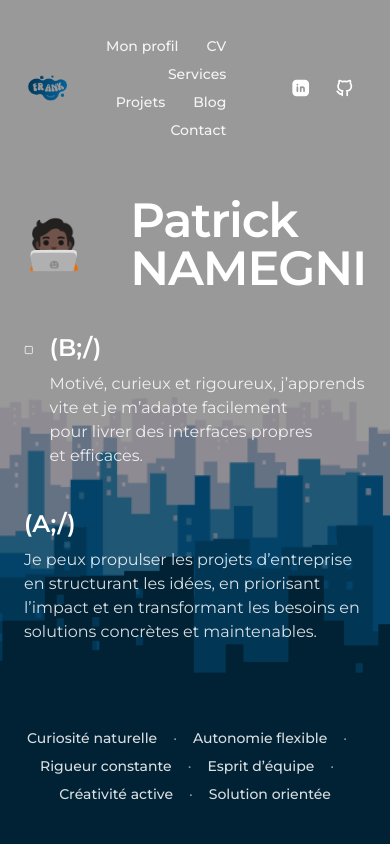
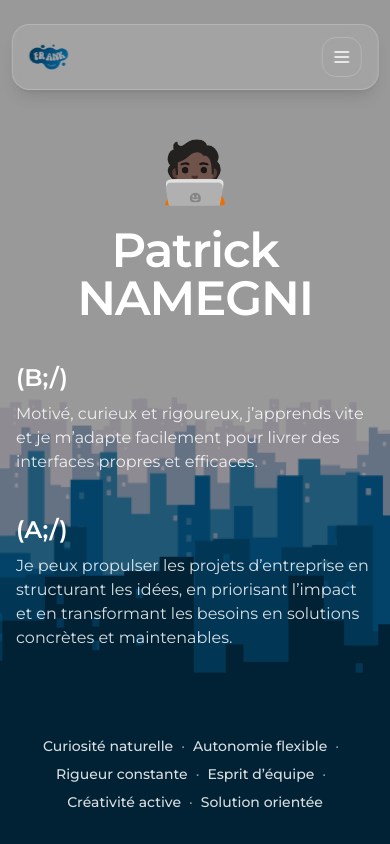
Before and after one commit to CodeShadowing95/portblog, a Next.js app: page / in a window 390 px wide. Built offline with nearby package versions, Linux system fonts and the light colour scheme.

Commit message:
style: Apply responsive design on Navbar and home page

```diff
--- a/app/layout.tsx
+++ b/app/layout.tsx
@@ -67,7 +67,7 @@ export default function RootLayout({
 
         <Navbar />
 
-        <div className="flex flex-1 flex-col px-6 pb-10 pt-28 z-10 text-white">
+        <div className="z-10 flex flex-1 flex-col px-4 pb-8 pt-24 text-white sm:px-6 sm:pb-10 sm:pt-28 lg:px-10">
           {children}
         </div>
 
--- a/app/page.tsx
+++ b/app/page.tsx
@@ -14,9 +14,11 @@ const Home = () => {
     <main className="flex flex-1 flex-col">
       <div className="flex flex-1 items-center">
         <div className="mx-auto flex w-full max-w-6xl flex-col justify-between gap-10">
-          <section className="flex w-full items-center justify-between">
-            <div className="flex-1 text-5xl leading-none sm:text-6xl">🧑🏿‍💻</div>
-            <h1 className=" flex-1 text-5xl font-semibold leading-none tracking-tight sm:text-7xl lg:text-8xl">
+          <section className="flex w-full flex-col items-center justify-between gap-6 sm:flex-row sm:items-center">
+            <div className="text-6xl leading-none sm:text-6xl lg:text-7xl">
+              🧑🏿‍💻
+            </div>
+            <h1 className="text-center text-5xl font-semibold leading-none tracking-tight sm:text-right sm:text-7xl lg:text-8xl">
               Patrick
               <br />
               NAMEGNI
@@ -25,7 +27,7 @@ const Home = () => {
 
           <section className="flex w-full flex-col justify-between gap-10 sm:flex-row sm:items-start">
             <div className="flex max-w-xl items-start gap-4">
-              <Square className="mt-1 h-7 w-7 text-white/90" />
+              <Square className="mt-1 h-7 w-7 text-white/90 shrink-0 hidden sm:block" />
               <div>
                 <div className="text-2xl font-semibold">(B;/)</div>
                 <p className="mt-2 text-pretty text-white/85">
@@ -35,7 +37,7 @@ const Home = () => {
               </div>
             </div>
 
-            <div className="max-w-xl">
+            <div className="max-w-xl sm:text-right">
               <div className="text-2xl font-semibold">(A;/)</div>
               <p className="mt-2 text-pretty text-white/85">
                 Je peux propulser les projets d’entreprise en structurant les
@@ -47,13 +49,16 @@ const Home = () => {
         </div>
       </div>
 
-      <footer className="mx-auto mt-auto w-full max-w-6xl">
+      <footer className="mx-auto sm:mt-auto mt-10 w-full max-w-6xl">
         <div className="flex flex-wrap items-center justify-center gap-y-2 text-sm font-medium text-white/85">
           {qualities.map((q, idx) => (
             <span key={q} className="inline-flex items-center">
               <span>{q}</span>
               {idx < qualities.length - 1 ? (
-                <span className="px-4 text-white/55" aria-hidden="true">
+                <span
+                  className="px-2 text-white/55 sm:px-4"
+                  aria-hidden="true"
+                >
                   ·
                 </span>
               ) : null}
--- a/components/Navbar.tsx
+++ b/components/Navbar.tsx
@@ -10,10 +10,6 @@ const LinkedInIcon = () => (
 
 const GitHubIcon = () => (
     <svg xmlns="http://www.w3.org/2000/svg" width="32" height="32" className="h-5 w-5" viewBox="0 0 24 24"><path fill="none" stroke="currentColor" strokeLinecap="round" strokeLinejoin="round" strokeWidth="2" d="M9 19c-4.3 1.4-4.3-2.5-6-3m12 5v-3.5c0-1 .1-1.4-.5-2c2.8-.3 5.5-1.4 5.5-6a4.6 4.6 0 0 0-1.3-3.2a4.2 4.2 0 0 0-.1-3.2s-1.1-.3-3.5 1.3a12.3 12.3 0 0 0-6.2 0C6.5 2.8 5.4 3.1 5.4 3.1a4.2 4.2 0 0 0-.1 3.2A4.6 4.6 0 0 0 4 9.5c0 4.6 2.7 5.7 5.5 6c-.6.6-.6 1.2-.5 2V21"/></svg>
-)
-
-const FacebookIcon = () => (
-    <svg xmlns="http://www.w3.org/2000/svg" width="32" height="32" className="h-5 w-5" viewBox="0 0 24 24"><path fill="none" stroke="currentColor" strokeLinecap="round" strokeLinejoin="round" strokeWidth="2" d="M7 10v4h3v7h4v-7h3l1-4h-4V8a1 1 0 0 1 1-1h3V3h-3a5 5 0 0 0-5 5v2z"/></svg>
 )
 
 type NavAttrs = {
@@ -84,6 +80,7 @@ const NavItem = ({ attrs, className }: NavProps) => {
 const Navbar = () => {
 
     const [isScrolled, setIsScrolled] = useState(false);
+    const [mobileOpen, setMobileOpen] = useState(false);
 
     useEffect(() => {
         const handleScroll = () => {
@@ -91,6 +88,7 @@ const Navbar = () => {
         };
 
         window.addEventListener("scroll", handleScroll);
+        handleScroll();
 
         return () => {
             window.removeEventListener("scroll", handleScroll);
@@ -98,8 +96,8 @@ const Navbar = () => {
     }, []);
 
     return (
-        <nav className={`fixed left-1/2 top-6 z-100 w-[min(94vw,1200px)] -translate-x-1/2 rounded-2xl px-4 py-3 transition-colors duration-300 ${isScrolled ? "bg-[#D9D9D9]" : ""}`}>
-            <div className="flex items-center justify-between gap-6">
+        <nav className={`fixed left-1/2 top-6 z-[100] w-[min(94vw,1200px)] -translate-x-1/2 rounded-2xl border border-white/20 bg-white/10 px-4 py-3 shadow-lg backdrop-blur-md transition-colors duration-300 ${isScrolled ? "bg-[#D9D9D9]/70" : ""}`}>
+            <div className="flex items-center justify-between gap-4">
                 <Link
                     href="/"
                     className={`flex items-center gap-3 font-semibold tracking-wide ${isScrolled ? "text-slate-700" : " text-white"}`}
@@ -115,14 +113,14 @@ const Navbar = () => {
                     {/* <span className="text-base sm:text-lg">Portfolio</span> */}
                 </Link>
 
-                <div className="flex flex-1 items-center justify-end gap-14">
-                    <div className={`flex flex-wrap items-center justify-end gap-x-7 gap-y-2 text-sm font-medium ${isScrolled ? "text-slate-700/90" : "text-white/90"}`}>
+                <div className="flex items-center gap-3">
+                    <div className={`hidden flex-wrap items-center justify-end gap-x-7 gap-y-2 text-sm font-medium md:flex ${isScrolled ? "text-slate-700/90" : "text-white/90"}`}>
                         {navLinks.map((link) => (
                             <NavItem key={link.href} attrs={link} className={`transition ${isScrolled ? "hover:text-slate-700/50" : "hover:text-white/60"}`} />
                         ))}
                     </div>
 
-                    <div className="flex items-center gap-2">
+                    <div className="hidden items-center gap-2 md:flex">
                         {navSocials.map((social) => (
                             <a
                                 key={social.href}
@@ -136,8 +134,79 @@ const Navbar = () => {
                             </a>
                         ))}
                     </div>
+
+                    <button
+                        type="button"
+                        aria-label={mobileOpen ? "Fermer le menu" : "Ouvrir le menu"}
+                        aria-expanded={mobileOpen}
+                        aria-controls="mobile-nav"
+                        onClick={() => setMobileOpen((v) => !v)}
+                        className={`inline-flex h-10 w-10 items-center justify-center rounded-xl border transition md:hidden ${isScrolled ? "border-slate-300/60 text-slate-700 hover:bg-slate-100" : "border-white/20 text-white hover:bg-white/10"}`}
+                    >
+                        <svg
+                            aria-hidden="true"
+                            xmlns="http://www.w3.org/2000/svg"
+                            viewBox="0 0 24 24"
+                            className="h-5 w-5"
+                            fill="none"
+                            stroke="currentColor"
+                            strokeWidth="2"
+                            strokeLinecap="round"
+                            strokeLinejoin="round"
+                        >
+                            {mobileOpen ? (
+                                <>
+                                    <path d="M18 6L6 18" />
+                                    <path d="M6 6l12 12" />
+                                </>
+                            ) : (
+                                <>
+                                    <path d="M4 6h16" />
+                                    <path d="M4 12h16" />
+                                    <path d="M4 18h16" />
+                                </>
+                            )}
+                        </svg>
+                    </button>
                 </div>
             </div>
+
+            {mobileOpen ? (
+                <div
+                    id="mobile-nav"
+                    className={`mt-3 grid gap-3 rounded-2xl border px-3 py-3 md:hidden ${isScrolled ? "border-slate-200/60 bg-[#fdfdfe]/70" : "border-white/20 bg-white/10"}`}
+                >
+                    <div className="grid gap-1">
+                        {navLinks.map((link) => (
+                            <Link
+                                key={link.href}
+                                href={link.href}
+                                onClick={() => setMobileOpen(false)}
+                                className={`rounded-xl px-3 py-2 text-sm font-semibold transition ${isScrolled ? "text-slate-700 hover:bg-slate-100" : "text-white hover:bg-white/10"}`}
+                            >
+                                {link.label}
+                            </Link>
+                        ))}
+                    </div>
+
+                    <div className="h-px bg-white/15" />
+
+                    <div className="flex items-center gap-2">
+                        {navSocials.map((social) => (
+                            <a
+                                key={social.href}
+                                href={social.href}
+                                target="_blank"
+                                rel="noreferrer"
+                                aria-label={social.label}
+                                className={`inline-flex h-10 w-10 items-center justify-center rounded-xl border transition ${isScrolled ? "border-slate-200/60 text-slate-700 hover:bg-slate-100" : "border-white/20 text-white hover:bg-white/10"}`}
+                            >
+                                {social.icon}
+                            </a>
+                        ))}
+                    </div>
+                </div>
+            ) : null}
         </nav>
     );
 };
```
